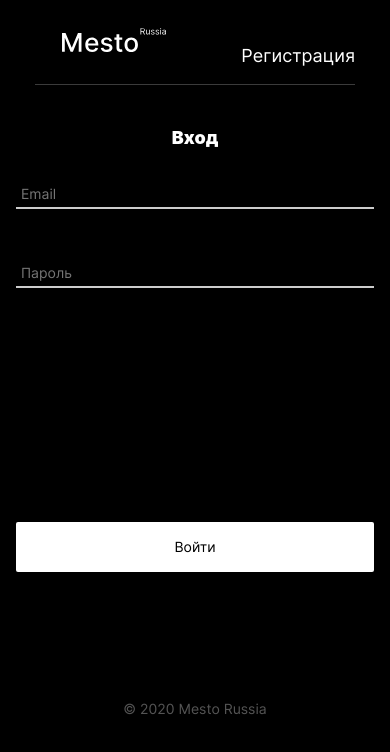
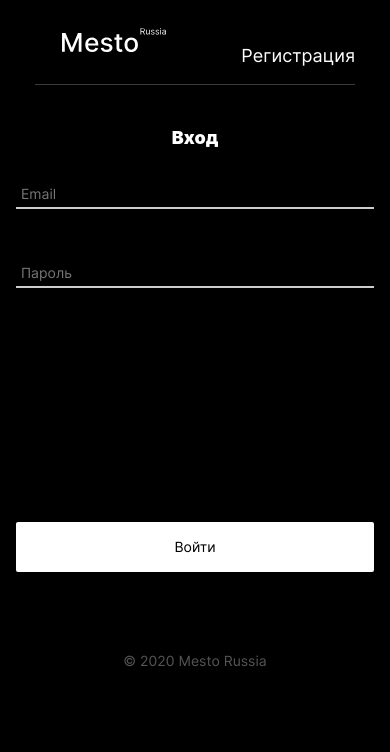
Before and after one commit to apzaripova/react-mesto-api-full, a React (Create React App) app in the folder frontend/: page /sign-in in a window 390 px wide. Shown: the top 752 px of the page. Built offline with nearby package versions, Linux system fonts and the light colour scheme; no server answers; a web font is replaced by a local one.

Commit message:
fixed cors bags

```diff
--- a/frontend/src/blocks/footer/__text/footer__text.css
+++ b/frontend/src/blocks/footer/__text/footer__text.css
@@ -1,25 +1,12 @@
 .footer__text {
     font-size: 18px;
     line-height: 22px;
+    font-weight: 400;
     color: #545454;
     margin: 0;
 }
 
-@media screen and (max-width: 767px) {
-    .footer__text {
-
-    }
-}
-
-
-@media screen and (max-width: 575px) {
-    .footer__text {
-
-    }
-}
-
-
-@media screen and (max-width: 419px) {
+@media screen and (max-width: 720px) {
     .footer__text {
         font-size: 14px;
         line-height: 17px;
--- a/frontend/src/blocks/footer/footer.css
+++ b/frontend/src/blocks/footer/footer.css
@@ -1,7 +1,6 @@
 .footer {
   max-width: 880px;
   margin: 0 auto;
-  padding: 48px 0 36px;
 }
 
 @media screen and (min-width: 720px) {
```
